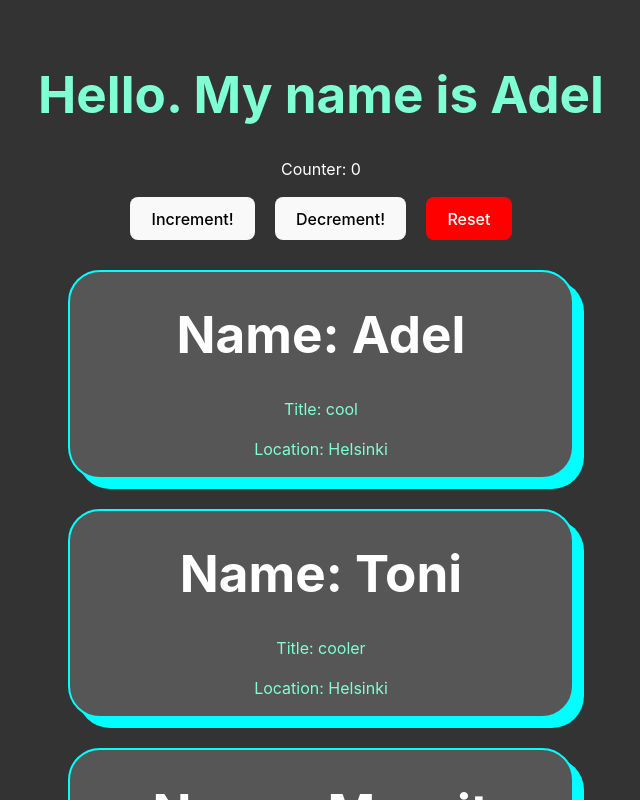
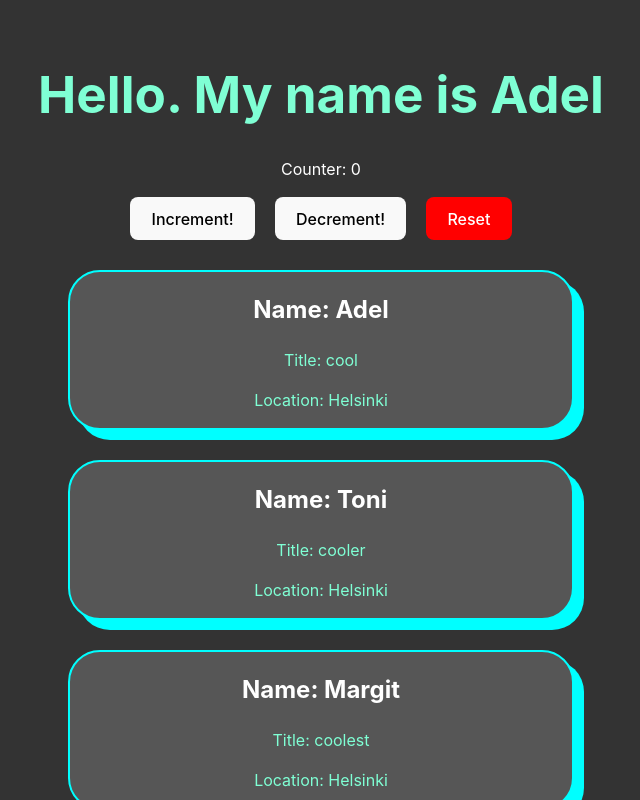
Before and after one commit to adelansari/react-demo, a React app: page / in a window 1280 px wide. Shown: the top 800 px of the page, without its empty margins (319-959 px from the left). Built offline with nearby package versions, Linux system fonts and the light colour scheme; the HTML template or start-up script is replaced by a standard one.

Commit message:
Update heading level in Box component

```diff
--- a/src/Box.jsx
+++ b/src/Box.jsx
@@ -2,7 +2,7 @@ import './Box.css';
 const Box = (props) => {
   return (
     <div className='Box'>
-      <h1>Name: {props.name}</h1>
+      <h2>Name: {props.name}</h2>
       <p>Title: {props.title}</p>
       <p>Location: {props.location}</p>
     </div>
```
